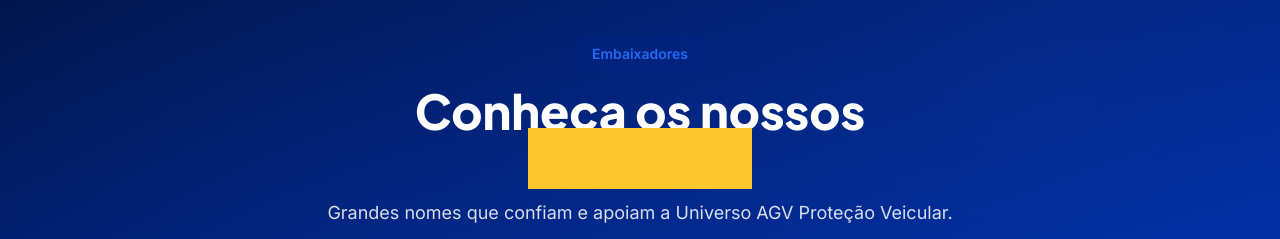
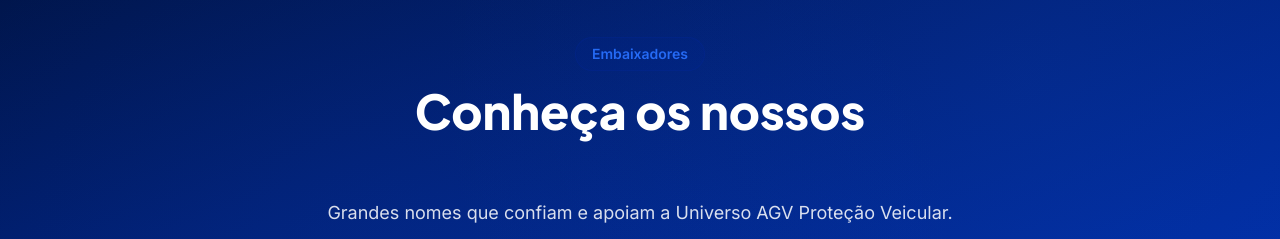
Before and after one commit to Ricardo-Lima-tecnologia/veicula-brasil-agv44, a React (Vite) app: page / in a window 1280 px wide. Shown: the part 4220-4459 px from the top of the page. Built offline with nearby package versions, Linux system fonts and the light colour scheme; no server answers.

Commit message:
Visual edits

```diff
--- a/src/components/landing/BenefitsSection.jsx
+++ b/src/components/landing/BenefitsSection.jsx
@@ -41,7 +41,7 @@ export default function BenefitsSection() {
           </span>
           <h2 className="font-heading font-extrabold text-3xl sm:text-4xl lg:text-5xl text-white">
             Conheça os nossos{" "}
-            <span className="from-brand-blue-light to-primary text-transparent bg-[hsl(var(--brand-yellow))]">parceiros
+            <span className="from-brand-blue-light to-primary text-transparent bg-transparent">parceiros
 
             </span>
           </h2>
```
